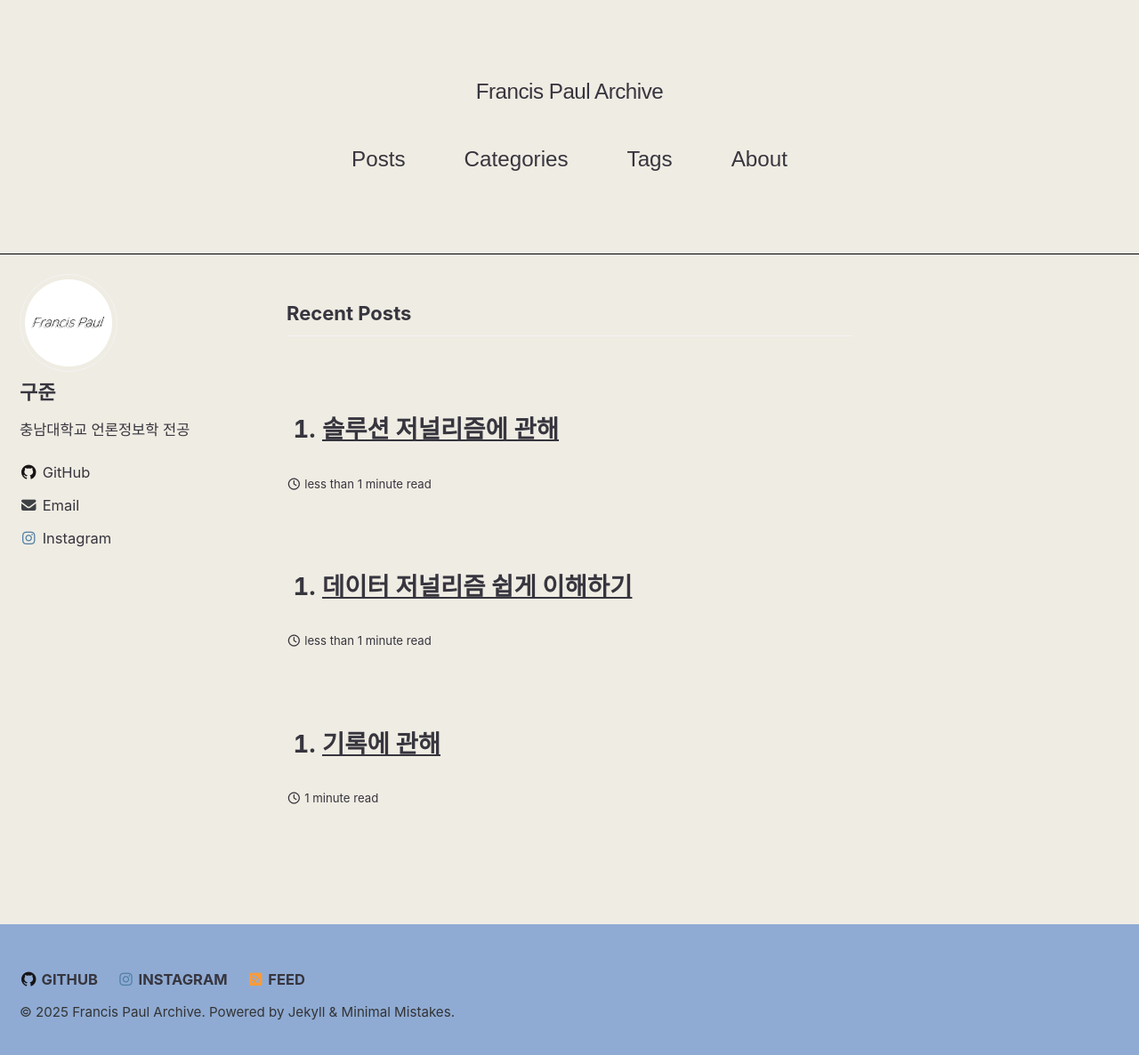
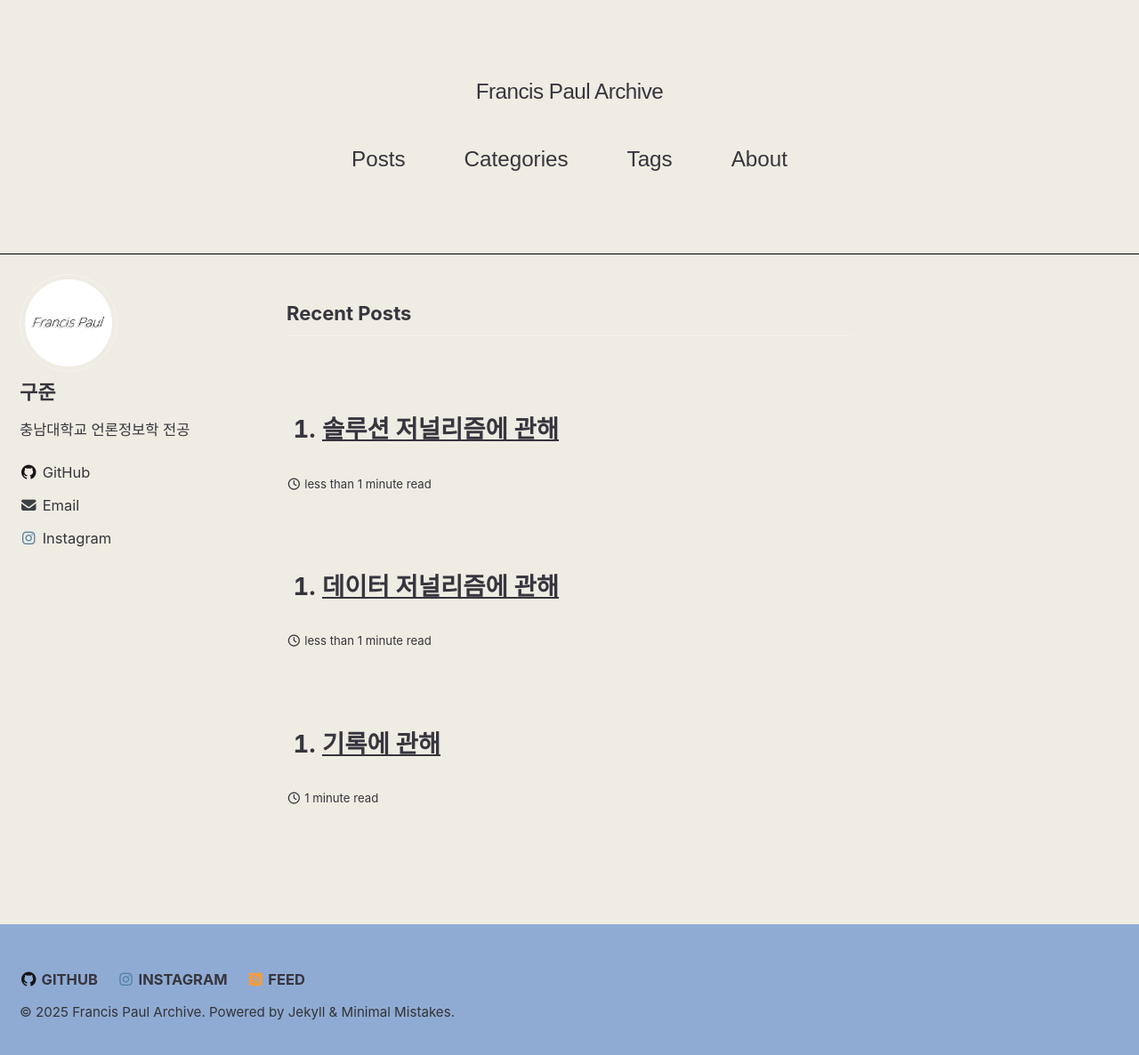
Before and after one commit to Francis-Paul-0109/Francis-Paul-0109.github.io, a Jekyll site: the page built from index.html, in a window 1280 px wide and 1194 px high. Shown: the top 1186 px of the window at 89% size. Built offline with Jekyll 4.4.1, drawn with Linux system fonts in a browser that asks for light colours; cached includes are drawn as plain includes; some web fonts are replaced; the list of posts is cut into pages by our own code.

Commit message:
Update 2025-12-06-데이터저널리즘.md

```diff
--- a/_posts/2025-12-06-데이터저널리즘.md
+++ b/_posts/2025-12-06-데이터저널리즘.md
@@ -1,6 +1,6 @@
 ---
-title: "002. 데이터 저널리즘 쉽게 이해하기"
-categories: online-journalism
+title: "001. 데이터 저널리즘에 관해"
+categories: 온라인 저널리즘
 layout: fullscreen-scrolly
 sidebar: false
 footer: false
```
